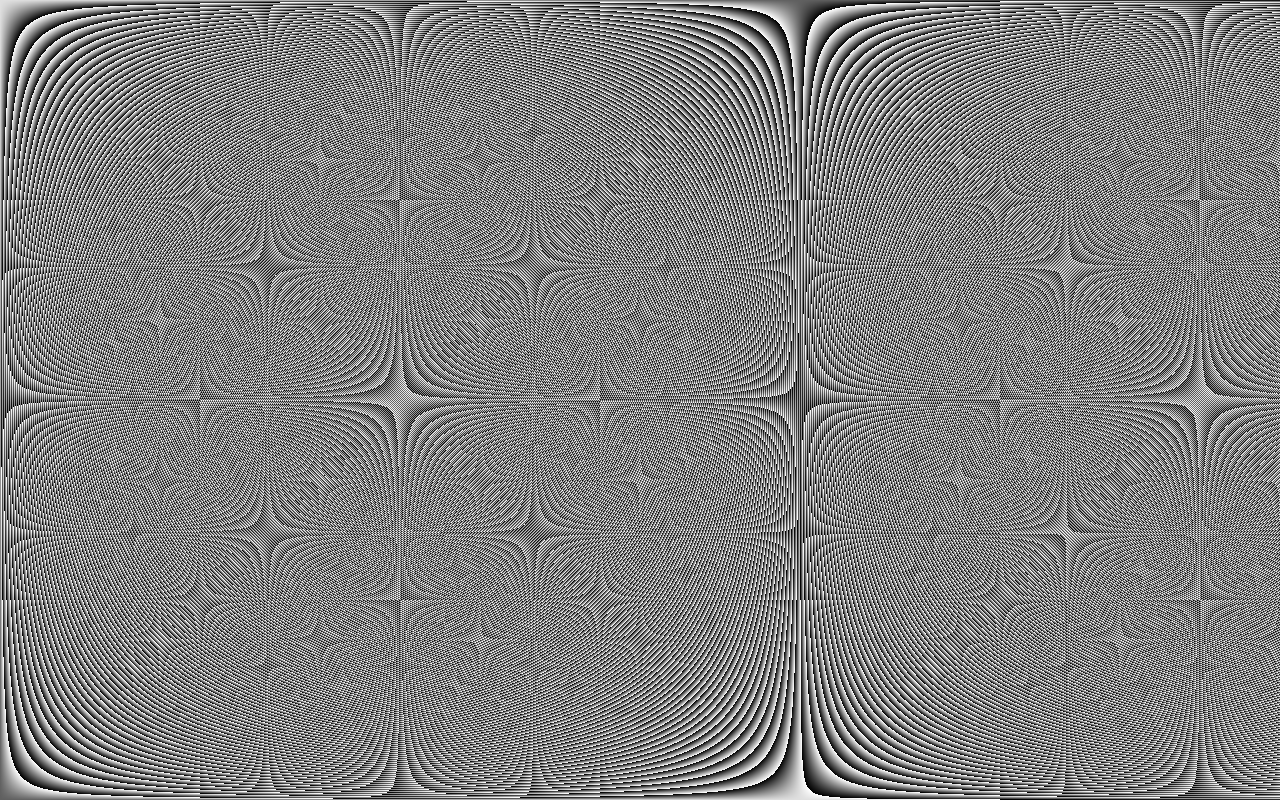
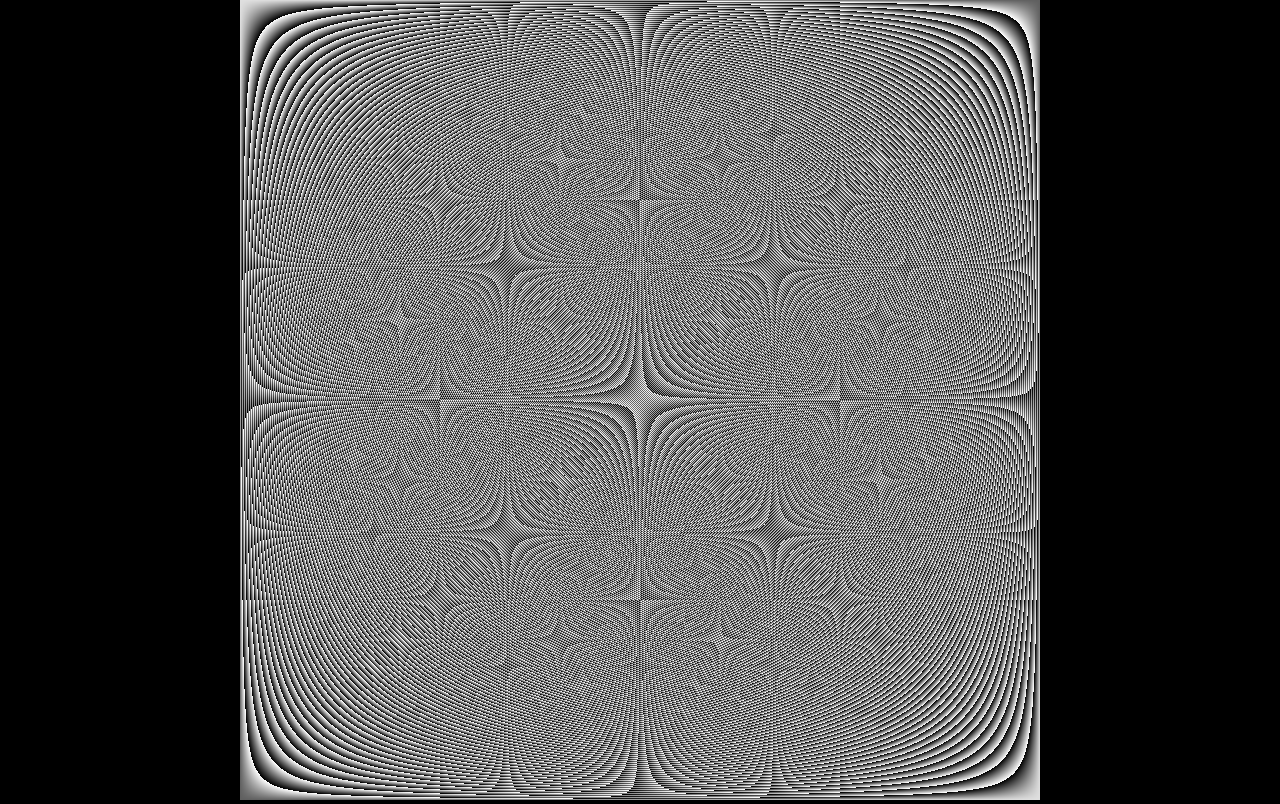
Before and after one commit to mckalexee/mod, a plain HTML site: page index.html in a window 1280 px wide. Drawn offline with Linux system fonts and the light colour scheme.

Commit message:
one square

```diff
--- a/index.html
+++ b/index.html
@@ -7,12 +7,18 @@
   <title>Document</title>
   <style>
     html,
-    body,
-    canvas {
+    body {
       height: 100vh;
       width: 100vw;
       margin: 0;
       padding: 0;
+    }
+
+    body {
+      display: flex;
+      align-items: center;
+      justify-content: center;
+      background-color: black;
     }
   </style>
 </head>
--- a/index.js
+++ b/index.js
@@ -79,13 +79,17 @@
 function animate() {
   shift = (shift + 1) % base;
 
-  const {width, height} = gl.canvas.getBoundingClientRect();
-  const displayWidth  = width
-  const displayHeight = height
-
+  const width = window.innerWidth;
+  const height = window.innerHeight;
   base = Math.min(width, height);
 
+  const displayWidth  = base
+  const displayHeight = base
+
+
   if(gl.canvas.width != displayWidth || gl.canvas.height != displayHeight) {
+    canvas.width = base;
+    canvas.height = base;
     gl.canvas.width = displayWidth;
     gl.canvas.height = displayHeight;
     gl.viewport(0, 0, gl.canvas.width, gl.canvas.height)
```
